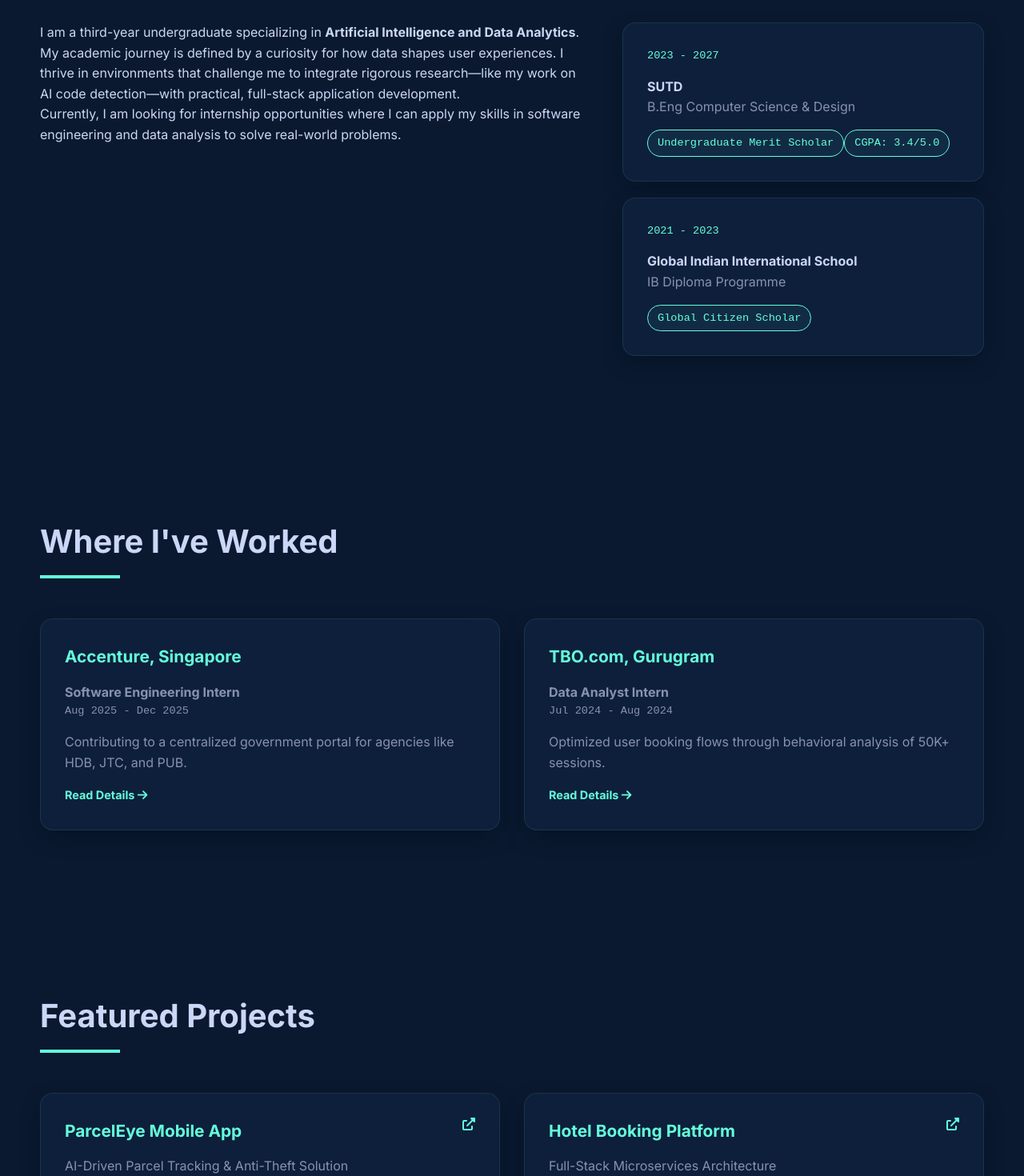
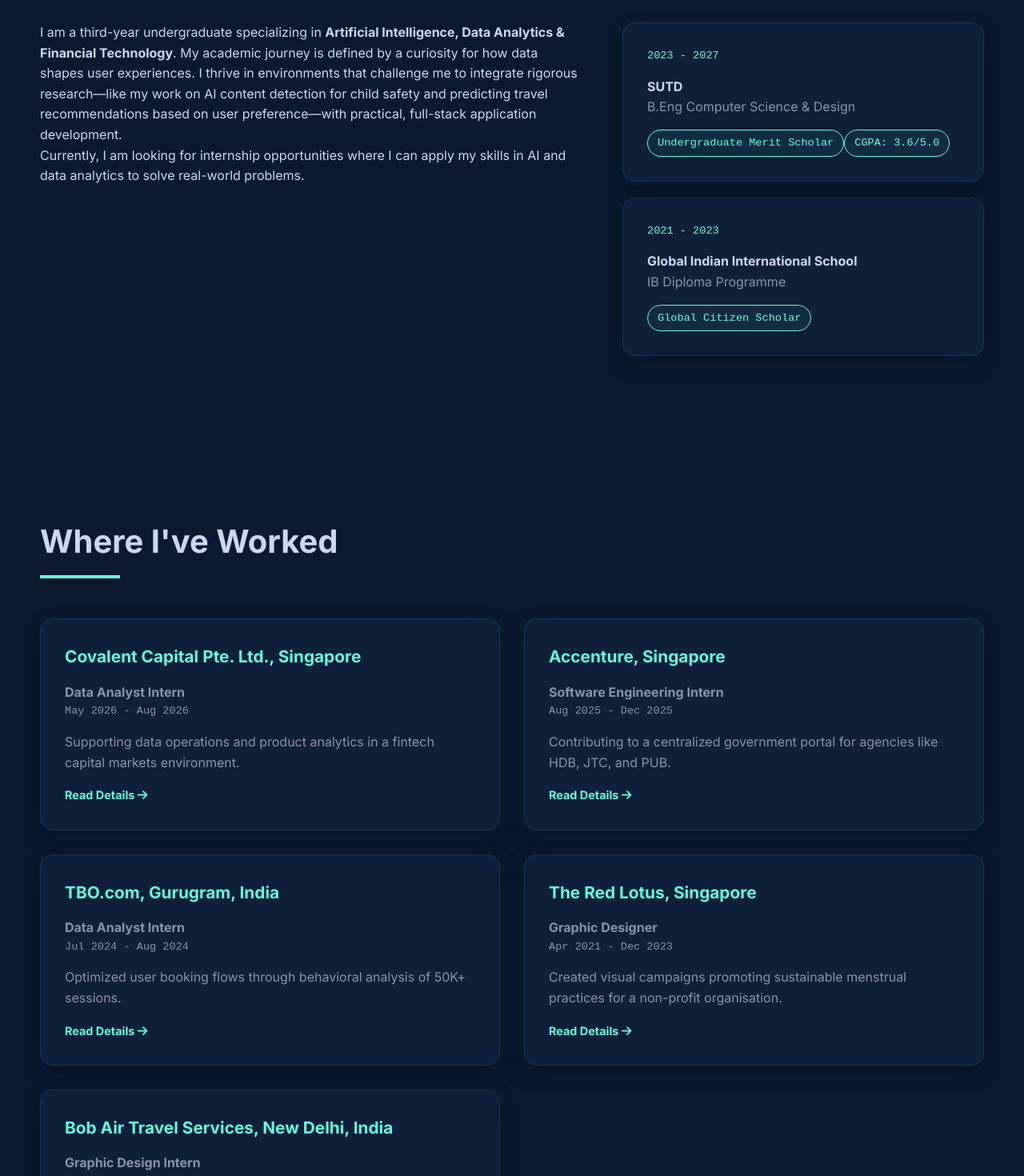
Before and after one commit to Meherbob2285-dot/portfolio, a React (Vite) app: page /#/ in a window 1280 px wide. Shown: the part 1000-2470 px from the top of the page at 80% size. Built offline with nearby package versions, Linux system fonts and the light colour scheme.

Commit message:
Updated Resume - Covalent + Term 6

```diff
--- a/src/Pages/Home.jsx
+++ b/src/Pages/Home.jsx
@@ -21,7 +21,7 @@
           <h1>Meher Bob.</h1>
           <h2 className="hero-subtitle">I build intelligent digital experiences.</h2>
           <p className="hero-desc">
-            Computer Science Student at SUTD specializing in AI & Data Analytics.
+            Computer Science Student at SUTD specializing in AI, Data Analytics & Financial Technology.
             I bridge the gap between complex backend logic and intuitive frontend design.
           </p>
           <div className="hero-btns">
@@ -38,14 +38,14 @@
         <div className="about-layout">
           <div className="about-narrative">
             <p>
-              I am a third-year undergraduate specializing in <strong>Artificial Intelligence and Data Analytics</strong>.
+              I am a third-year undergraduate specializing in <strong>Artificial Intelligence, Data Analytics & Financial Technology</strong>.
               My academic journey is defined by a curiosity for how data shapes user experiences.
               I thrive in environments that challenge me to integrate rigorous research—like my work on
-              AI code detection—with practical, full-stack application development.
+              AI content detection for child safety and predicting travel recommendations based on user preference—with practical, full-stack application development.
             </p>
             <p>
               Currently, I am looking for internship opportunities where I can apply my skills in
-              software engineering and data analysis to solve real-world problems.
+              AI and data analytics to solve real-world problems.
             </p>
           </div>
 
@@ -55,7 +55,7 @@
               <h4>SUTD</h4>
               <p>B.Eng Computer Science & Design</p>
               <div className="tech-pill">Undergraduate Merit Scholar</div>
-              <div className="tech-pill">CGPA: 3.4/5.0</div>
+              <div className="tech-pill">CGPA: 3.6/5.0</div>
             </div>
             <div className="detail-card">
               <span className="period">2021 - 2023</span>
@@ -130,7 +130,7 @@
             <a href={`tel:${contactInfo.phone}`}><i className="fas fa-phone"></i> {contactInfo.phone}</a>
             <a href={contactInfo.linkedin} target="_blank" rel="noreferrer"><i className="fab fa-linkedin"></i> LinkedIn</a>
         </div>
-        <p style={{marginTop: '30px', fontSize: '0.9rem'}}>&copy; 2025 Meher Bob.</p>
+        <p style={{marginTop: '30px', fontSize: '0.9rem'}}>&copy; 2026 Meher Bob.</p>
       </footer>
     </>
   );
--- a/src/data.js
+++ b/src/data.js
@@ -35,6 +35,22 @@
 
 export const experience = [
   {
+    id: "covalent",
+    role: "Data Analyst Intern",
+    company: "Covalent Capital Pte. Ltd., Singapore",
+    period: "May 2026 - Aug 2026",
+    summary: "Supporting data operations and product analytics in a fintech capital markets environment.",
+    overview: "Joining Covalent Capital's team as a Data Analyst Intern to apply data analytics and AI skills in a real-world capital markets environment. Contributing to data operations and product intelligence across the company's Nucleus and OMAS platforms, with exposure to debt capital markets and bond issuance workflows.",
+    responsibilities: [
+      "Analysis and reporting on bond issuance data using Covalent's Nucleus and OMAS platforms.",
+      "Contribution to data operations tasks including data cleaning, structuring, and visualisation.",
+      "Support for product analytics and internal reporting workflows.",
+      "Potential involvement in AI-related tooling, including work adjacent to the IRIS document analysis product."
+    ],
+    impact: "Deriving actionable insights from bond issuance data and investor behaviour patterns to support the team's data operations and product intelligence goals.",
+    technicalSkills: "Proficiency in Python and SQL for data extraction, cleaning, and analysis. Experience with data visualisation tools such as Tableau and Figma. Familiarity with REST APIs and handling structured datasets. Exposure to React and Node.js for understanding full-stack data pipelines. Working knowledge of analytics platforms (Amplitude) and database systems including MySQL and MongoDB."
+  },
+  {
     id: "accenture",
     role: "Software Engineering Intern",
     company: "Accenture, Singapore",
@@ -52,7 +68,7 @@
   {
     id: "tbo",
     role: "Data Analyst Intern",
-    company: "TBO.com, Gurugram",
+    company: "TBO.com, Gurugram, India",
     period: "Jul 2024 - Aug 2024",
     summary: "Optimized user booking flows through behavioral analysis of 50K+ sessions.",
     overview: "Tasked with analyzing user behavior on the travel booking platform to identify friction points and optimize conversion rates.",
@@ -62,10 +78,74 @@
       "Collaborated with the product team to propose data-driven UI/UX improvements."
     ],
     impact: "Contributed actionable insights to the Chief Product Officer (CPO) that led to targeted optimizations in the booking flow. Received direct commendation for high-impact analysis."
+  },
+  {
+    id: "redlotus",
+    role: "Graphic Designer",
+    company: "The Red Lotus, Singapore",
+    period: "Apr 2021 - Dec 2023",
+    summary: "Created visual campaigns promoting sustainable menstrual practices for a non-profit organisation.",
+    overview: "Volunteered as a Graphic Designer for The Red Lotus, a non-profit organisation advocating for sustainable menstrual health practices. Developed and executed visual campaigns to raise awareness and drive community engagement.",
+    responsibilities: [
+      "Created visual campaigns on sustainable menstrual practices, communicating complex topics in an accessible and impactful way.",
+      "Developed design strategies that increased audience engagement by 40%.",
+      "Collaborated with the team to ensure consistent brand identity across all campaign materials."
+    ],
+    impact: "Increased engagement by 40% through targeted design strategy, amplifying the organisation's reach and awareness of sustainable menstrual practices."
+  },
+  {
+    id: "bobair",
+    role: "Graphic Design Intern",
+    company: "Bob Air Travel Services, New Delhi, India",
+    period: "Nov 2020 - Dec 2022",
+    summary: "Designed digital marketing assets for a travel agency, boosting online engagement significantly.",
+    overview: "Interned at Bob Air Travel Services, a travel agency based in New Delhi, creating engaging digital design assets for online marketing campaigns. Developed cohesive visual identities for seasonal travel campaigns to strengthen brand presence across multiple digital platforms.",
+    responsibilities: [
+      "Created engaging digital designs for online marketing across social media and digital platforms.",
+      "Developed design strategies that contributed to a measurable increase in online engagement.",
+      "Supported the marketing team with creative assets for various travel packages and promotions."
+    ],
+    impact: "Increased engagement by 40% through design strategy, directly contributing to improved online marketing performance for the agency."
   }
 ];
 
 export const projects = [
+  {
+    id: "matchandgo",
+    title: "Match & Go! — Multimodal Travel Recommender",
+    subtitle: "Learning-to-Rank ML System with Full-Stack Integration",
+    period: "Jan 2026 – May 2026",
+    tech: ["Python", "XGBoost", "LightGBM", "FastAPI", "React", "Vite", "TypeScript", "Tailwind CSS"],
+    overview: "A full-stack multimodal travel recommendation system that ranks 500 global destinations against personalised user preferences using a trained learning-to-rank model. Built as part of 50.038 Computational Data Science at SUTD, with my role as Model Lead covering the end-to-end ML pipeline.",
+    architecture: "The system combines a two-stage ranking approach: a rule-based V1 scorer generates synthetic training labels, which are used to train a V2 XGBoost LambdaRank model. A FastAPI backend serves real-time recommendations, integrated with a React + Vite frontend. The training pipeline is fully automated across 7 steps, from synthetic user generation to ablation study.",
+    features: [
+      "Trained an XGBoost LambdaRank model (rank:ndcg objective) on 2,500,000 user-destination pairs across 500 global cities, achieving NDCG@5 of 0.9588 on a held-out test set of 500 unseen users.",
+      "Engineered a synthetic dataset of 5,000 user profiles across 7 persona archetypes, sampled from realistic distributions informed by EDA, with a train/val/test split on user_id to prevent data leakage.",
+      "Built a FastAPI backend with a POST /recommend endpoint that accepts user preference JSON and returns top-3 ranked destinations with match scores and personalised explanations in real time.",
+      "Implemented 3 evaluation metrics from scratch — NDCG@K, MRR, and Precision@K — and ran a 6-condition ablation study retraining the model with each feature zeroed out.",
+      "Developed a React + TypeScript + Tailwind CSS frontend with a 6-question questionnaire, animated loading states, and destination cards displaying match scores, highlights, and landmark imagery."
+    ],
+    infrastructure: "End-to-end training pipeline orchestrated via run_training.py with CLI flags for resuming interrupted runs. Model exported as v2_ranker.pkl. Backend served via Uvicorn. Data sourced from Meteostat API and 3 Kaggle datasets.",
+    results: "Achieved NDCG@5 of 0.9588 on 500 unseen test users. MRR of 1.0000 across both V1 and V2, with Precision@3 of 0.3333. Ablation study revealed high feature correlation under synthetic training conditions, with the removal of visual_score uniquely improving NDCG to 1.0000, indicating noise introduced under synthetic data."
+  },
+  {
+    id: "kidshield",
+    title: "KidShield — Multi-Modal AI Child Safety System",
+    subtitle: "Vision Transformer for Real-Time Harmful Content Detection",
+    period: "Jan 2026 – May 2026",
+    tech: ["Python", "PyTorch", "ViT-Base/16", "Flask", "JavaScript", "Chrome Extension API", "TorchScript"],
+    overview: "An AI-powered child safety system that detects harmful visual content in real time within the browser, built as part of 50.021 Artificial Intelligence at SUTD. My contribution was the visual model component — a fine-tuned Vision Transformer that classifies images into four categories and triggers in-place blurring through a Chrome extension.",
+    architecture: "A fine-tuned ViT-Base/16 backbone (pretrained on ImageNet-21k) with encoder blocks 0–7 frozen and blocks 8–11 trainable, plus a custom MLP classification head (768→256→4). The model is exported via TorchScript and served through a Flask REST API. A Chrome Manifest V3 extension scans all images ≥100×100px on page load, POSTing base64-encoded images to the API and applying CSS blur to flagged content.",
+    features: [
+      "Fine-tuned ViT-Base/16 on ~88,000 video frames across 4 harmful content classes (explicit, safe NSFW, violent, safe RWF), achieving macro F1 of 0.8725 and 0.9461 F1 on explicit content detection.",
+      "Applied video-level train/val/test splitting (70/15/15) to prevent data leakage from temporally correlated frames, with inverse-frequency class weighting and WeightedRandomSampler to handle class imbalance.",
+      "Trained with AdamW using differential learning rates (backbone: 2×10⁻⁵, head: 1×10⁻⁴), mixed precision (FP16), cosine annealing, and gradient clipping. Best checkpoint at epoch 15 out of 30.",
+      "Built a Flask REST API (POST /predict) serving TorchScript model with base64 JPEG input, returning label, confidence, per-class probabilities, and inference latency.",
+      "Chrome extension applies CSS blur (filter: blur(18px)) with a KidShield badge when explicit confidence ≥55% or violent confidence ≥45%, using per-class thresholds rather than argmax for more nuanced decisions."
+    ],
+    infrastructure: "Trained on Kaggle T4 GPU (16GB VRAM) over ~70 minutes. Model exported as kidshield_vit_scripted.pt (344MB). Data sourced from HuggingFace (deepghs/nsfw_detect, 28,000 images) and Kaggle RWF-2000 dataset (1,000 clips, 10,000 frames). Backend fail-open: images display normally if API is unavailable.",
+    results: "Achieved 87.52% accuracy and macro F1 of 0.8725 on the validation set. Per-class F1: Explicit 0.9461, Safe NSFW 0.9141, Violent 0.8309, Safe RWF 0.7989. The explicit class F1 of 0.9461 exceeds CNN baselines on the binary NSFW subtask, despite the harder 4-class formulation. Gap vs. binary-only models is attributed to the increased task difficulty and lack of temporal context for single-frame violence detection."
+  },
   {
     id: "parceleye",
     title: "ParcelEye Mobile App",
@@ -84,7 +164,7 @@
     results: "Successfully demonstrated accurate tracking of objects and immediate push notification delivery. Addressed latency challenges inherent in HLS streaming."
   },
   {
-    id: "hotel-booking",
+    id: "Ascenda — hotel-booking",
     title: "Hotel Booking Platform",
     subtitle: "Full-Stack Microservices Architecture",
     videoID: "Q79fLEAsttA",
@@ -115,5 +195,5 @@
     ],
     infrastructure: "Python-based data analysis pipeline using libraries such as Scikit-learn for clustering and Matplotlib for visualizing MDS scatter plots.",
     results: "Achieved over 90% accuracy in distinguishing AI-generated code from novice programmer submissions. Found that human code exhibits significantly higher lexical diversity (3x more unique tokens) than AI code."
-  }
+  },
 ];
```
Also changed, not shown: 1 other file (tests, documents, lock files or other folders).
